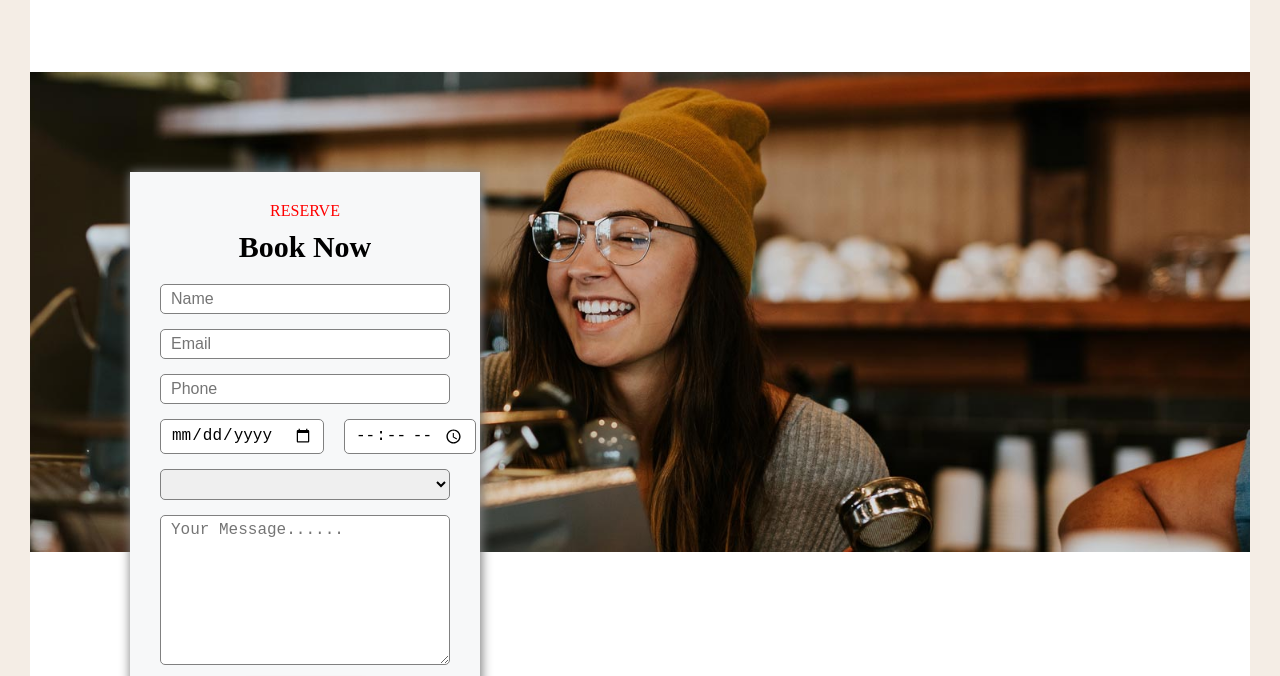
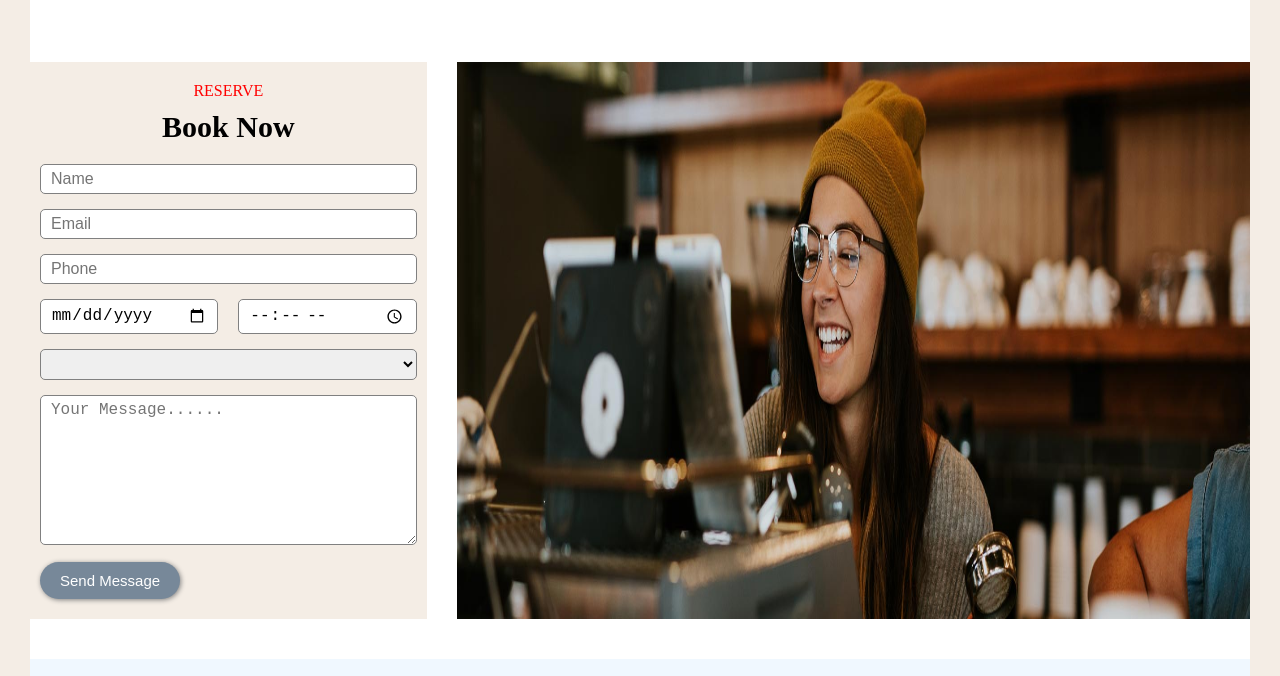
Before and after one commit to Jayb-oy17/Resto, a plain HTML site: page index.html in a window 1280 px wide. Shown: the part 3937-4613 px from the top of the page. Drawn offline with Linux system fonts and the light colour scheme.

Commit message:
final commit

```diff
--- a/index.html
+++ b/index.html
@@ -221,6 +221,7 @@
             ></textarea>
             <button class="reserveBtn">Send Message</button>
           </div>
+          <img src="img/reservation-bg.jpg" alt="">
         </section>
 
         <footer class="footer">
--- a/main.js
+++ /dev/null
@@ -1 +0,0 @@
-console.log('Hello World');
--- a/style.css
+++ b/style.css
@@ -419,28 +419,15 @@ html {
 /* SECTION START  */
 
 .reserve {
-  width: 100%;
-  height: 60vh;
-  background: url(img/reservation-bg.jpg);
-  background-size: cover;
-  background-repeat: no-repeat;
-  background-position: center;
-  position: relative;
-  margin-top: 5rem;
-  margin-bottom: 20rem;
+  display: grid;
+  grid-template-columns: 1fr 2fr;
+  gap: 3rem;
+  margin: 4rem 0;
 }
 
 .reserveBox {
-  width: 35rem;
-  height: auto;
-  background-color: #f7f8f9;
-  position: absolute;
-  left: 10rem;
-  top: 10rem;
-  display: flex;
-  flex-direction: column;
-  padding: 3rem;
-  box-shadow: 1px 1px 10px 1px gray;
+ background-color: #f4ede5;
+ padding: 2rem 1rem;
 }
 
 .reserveBox p {
@@ -484,34 +471,32 @@ html {
 
 .reserveBtn {
   width: max-content;
-  background-color: #ff0000da;
+  background-color: lightslategray;
   color: white;
   font-size: 15px;
-  display: flex;
   margin: auto;
   border: none;
   outline: none;
   padding: 1rem 2rem;
   border-radius: 2rem;
-  box-shadow: 1px 1px 5px red;
+  box-shadow: 1px 1px 5px gray;
   transition: 0.3s;
-  font-weight: 600;
+  margin: auto;
 }
 
 .reserveBtn:hover {
-  background-color: red;
+  background-color: gray;
   box-shadow: none;
 }
 
-@media (max-width: 1000px) {
-  .reserveBox {
-    width: 70%;
-    left: 50%;
-    top: 50%;
-    transform: translate(-50%, -50%);
-  }
-  .flex {
-    flex-direction: column;
+.reserve img{
+  width: 100%;
+  height: 100%;
+}
+
+@media (max-width:1000px){
+  .reserve{
+    grid-template-columns: 1fr;
   }
 }
 
```
Also changed, not shown: reserve.html (+2 -1 lines).
